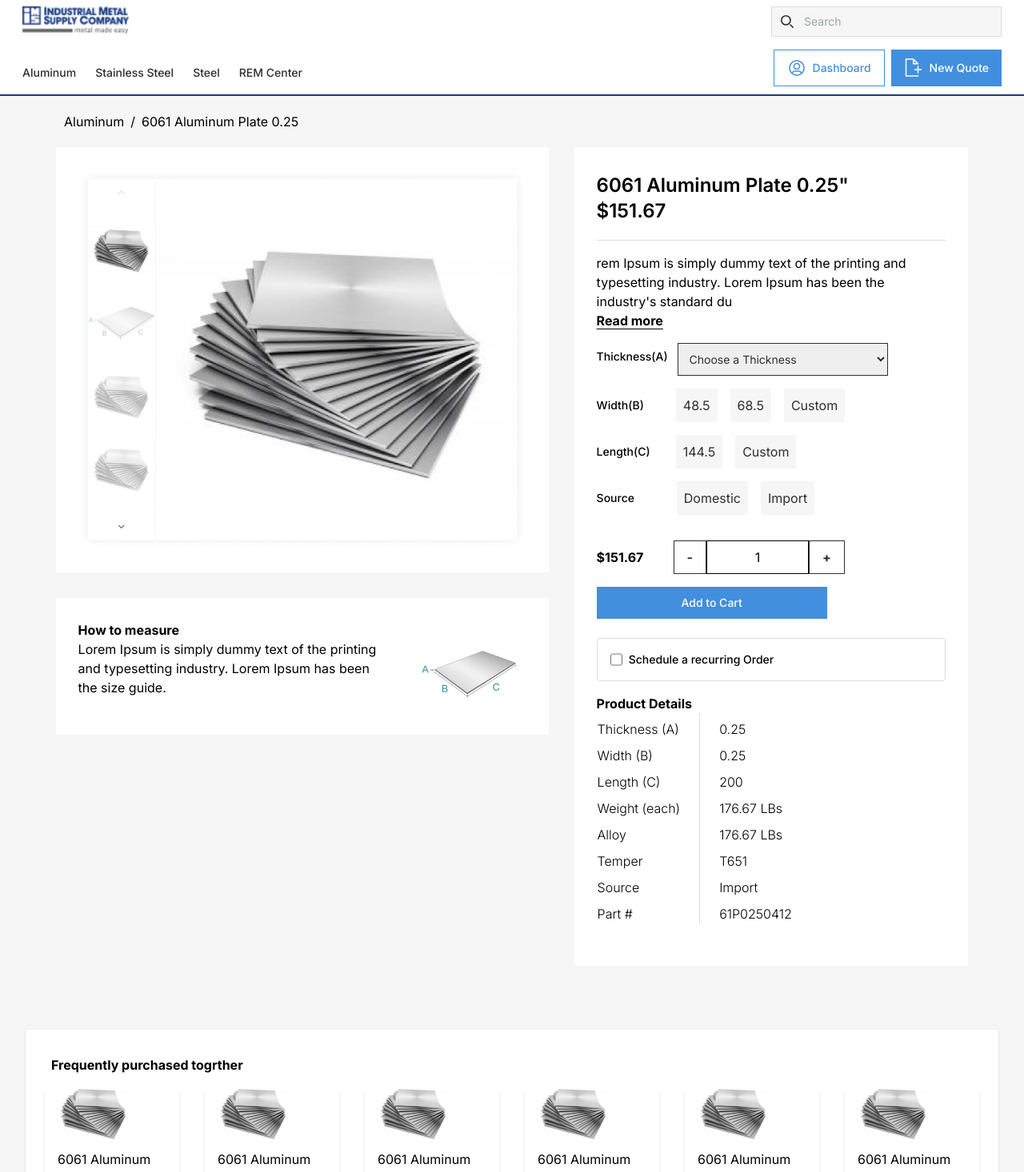
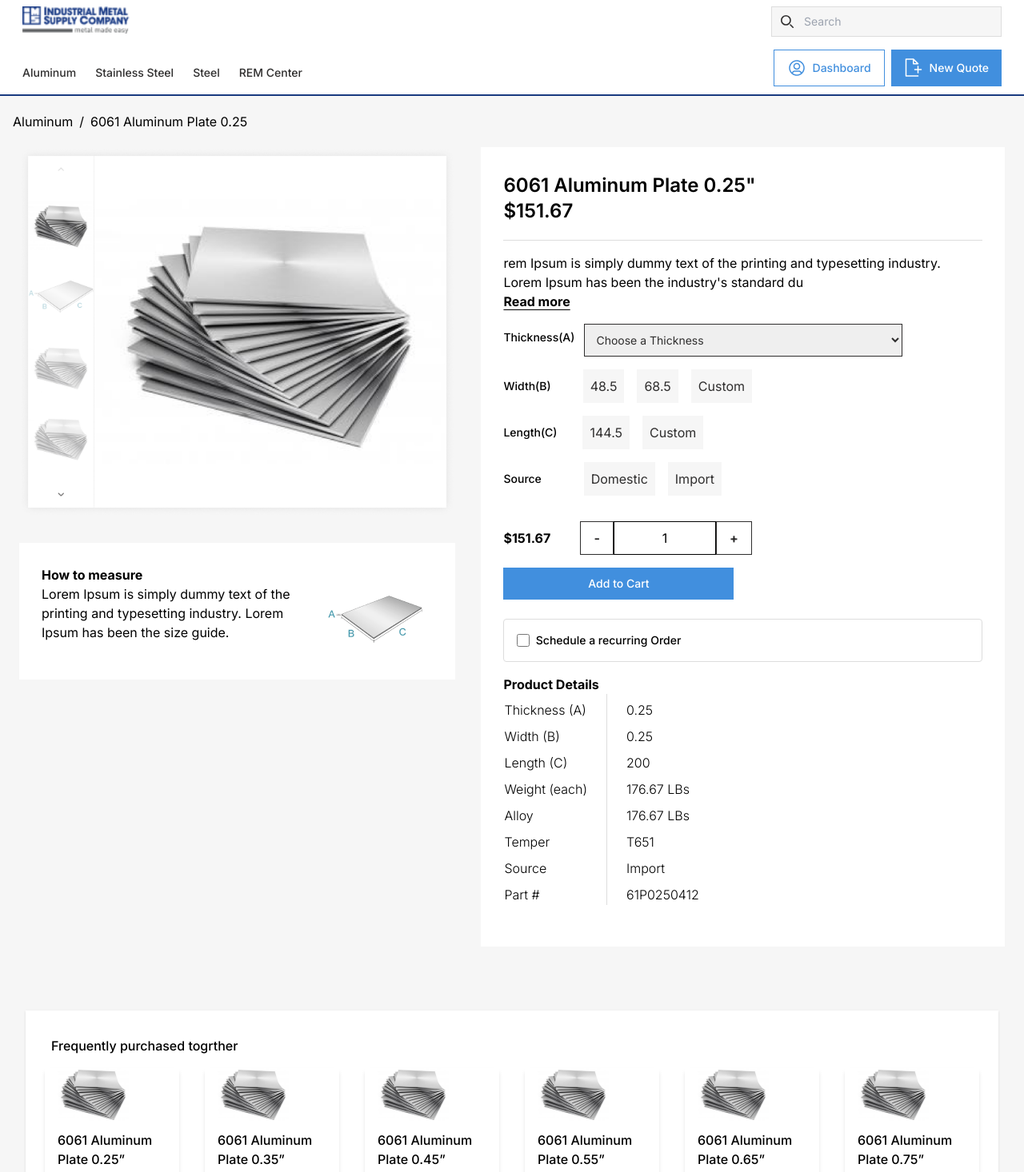
Before and after one commit to venkateshmishraXT/ecom-sample, a Next.js app: page / in a window 1280 px wide. Shown: the part 60-1526 px from the top of the page at 80% size. Built offline with nearby package versions, Linux system fonts and the light colour scheme.

Commit message:
updated freq product

```diff
--- a/app/product/[id]/page.tsx
+++ b/app/product/[id]/page.tsx
@@ -5,7 +5,7 @@ import React from 'react';
 
 export default function ProductId({ params }:any) {
   return (
-    params && <div className="mx-auto">
+    params && <div className="mx-auto max-w-7xl">
         <ProductDetails id={params.id} />
       <ProductPurchase />
     </div>
--- a/components/BredCrumb/index.tsx
+++ b/components/BredCrumb/index.tsx
@@ -1,7 +1,7 @@
 import React from 'react';
 export const BreadCrumb = (productName:any) => {
 return (
-    <nav aria-label="breadcrumb" className="w-full p-4 dark:bg-gray-800 dark:text-gray-100 px-20">
+    <nav aria-label="breadcrumb" className="w-full p-4 dark:bg-gray-800 dark:text-gray-100">
         <ol className="flex h-8 space-x-2 dark:text-gray-100">
             <li className="flex items-center">
                 <a rel="noopener noreferrer" href="#" title="Back to homepage" className="flex items-center hover:underline">Aluminum</a>
--- a/components/ProductDetails/index.tsx
+++ b/components/ProductDetails/index.tsx
@@ -36,10 +36,10 @@ export default function ProductDetails({id=61012050}) {
     404 | This page could not be found.
     </div>
 </div>}
-    { data &&<> <BreadCrumb productName={data.name} /> <div className="md:flex items-start justify-center pb-12 2xl:px-20 md:px-6 px-4">
+    { data &&<> <BreadCrumb productName={data.name} /> <div className="md:flex items-start justify-center pb-12 md:px-6 px-4">
       <div className="w-6/12 ">
         <div className="xl:w-236 ">
-          <div className="bg-white p-7">
+          <div className="product-image">
             <img className="w-full" alt={data.name} src={data.imagePath} />
           </div>
         </div>
@@ -57,7 +57,7 @@ export default function ProductDetails({id=61012050}) {
           </div>
         </div>
       </div>
-      <div className="xl:w-2/5 md:w-1/2 lg:ml-8 md:ml-6 md:mt-0 mt-6">
+      <div className="xl:w-3/5 md:w-1/2 lg:ml-8 md:ml-6 md:mt-0 mt-6">
         <div className="bg-white p-7">
           <div className="border-b border-light-gray pb-6">
             <h1 className="lg:text-2xl text-xl font-semibold lg:leading-6 leading-7 text-gray-800 dark:text-white mt-2">{data?.name}"</h1>
--- a/components/ProductPurchase/index.tsx
+++ b/components/ProductPurchase/index.tsx
@@ -60,7 +60,7 @@ export default function ProductPurchase() {
     return (
         <div className="mx-auto ">
             <div className="shadow shadow-gray-600 bg-white  m-8">
-                <p className="pl-8 pt-8 font-bold">Frequently purchased togrther</p>
+                <p className="pl-8 pt-8 text-m font-medium">Frequently purchased togrther</p>
                 <div className="flex flex-wrap -mx-6 px-8">
                     {
                         productPurchases.map(data => (
@@ -70,7 +70,7 @@ export default function ProductPurchase() {
                                         <img className="object-cover ml-4" src="../images/fixed-aspect-ratio-spacer.png" alt="Frequently purchased togrther" />
                                     </div>
                                     <div className="p-4 pt-1">
-                                        <h2 className="mt-2 mb-4  font-semi-bold">{data.name}</h2>
+                                        <h2 className="mt-2 mb-4 font-medium">{data.name}</h2>
                                         <div className="container mx-auto pb-6 flex">
                                             <div className="flex flex-col">
                                                 <div className="-my-2 overflow-x-auto">
```
